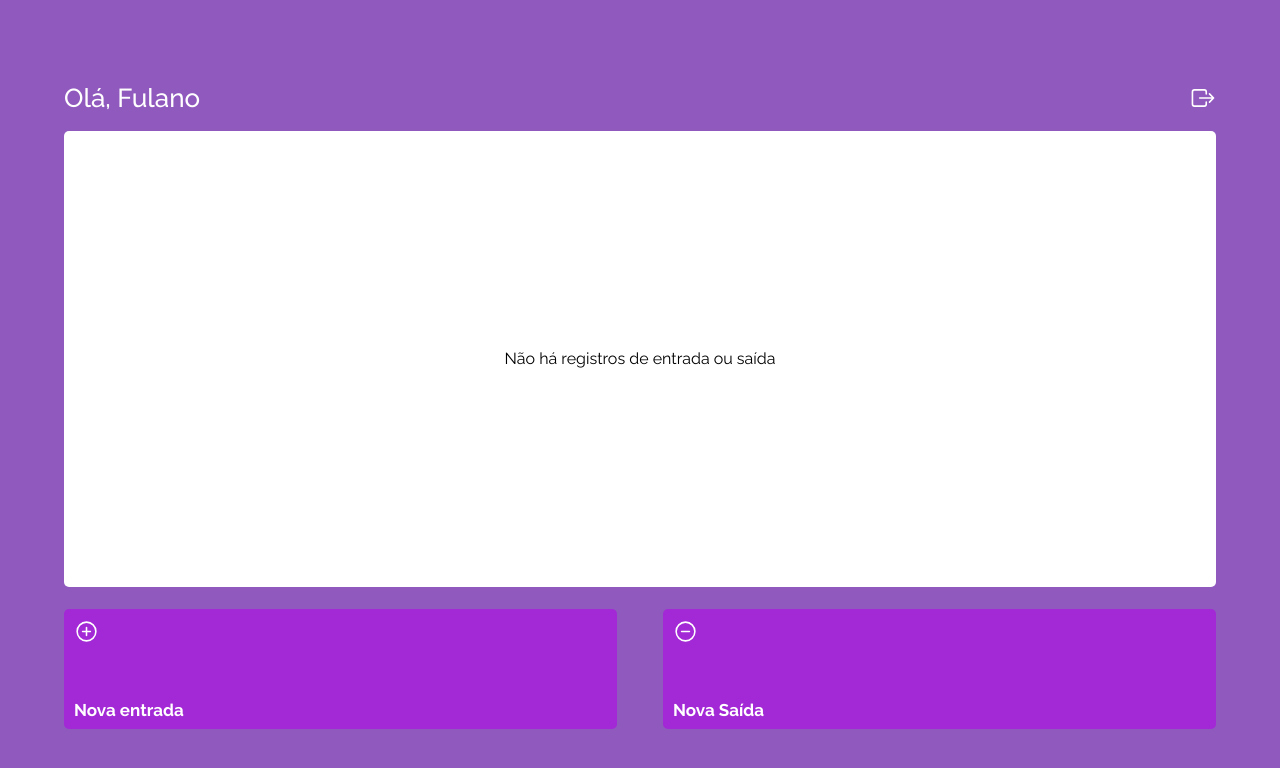
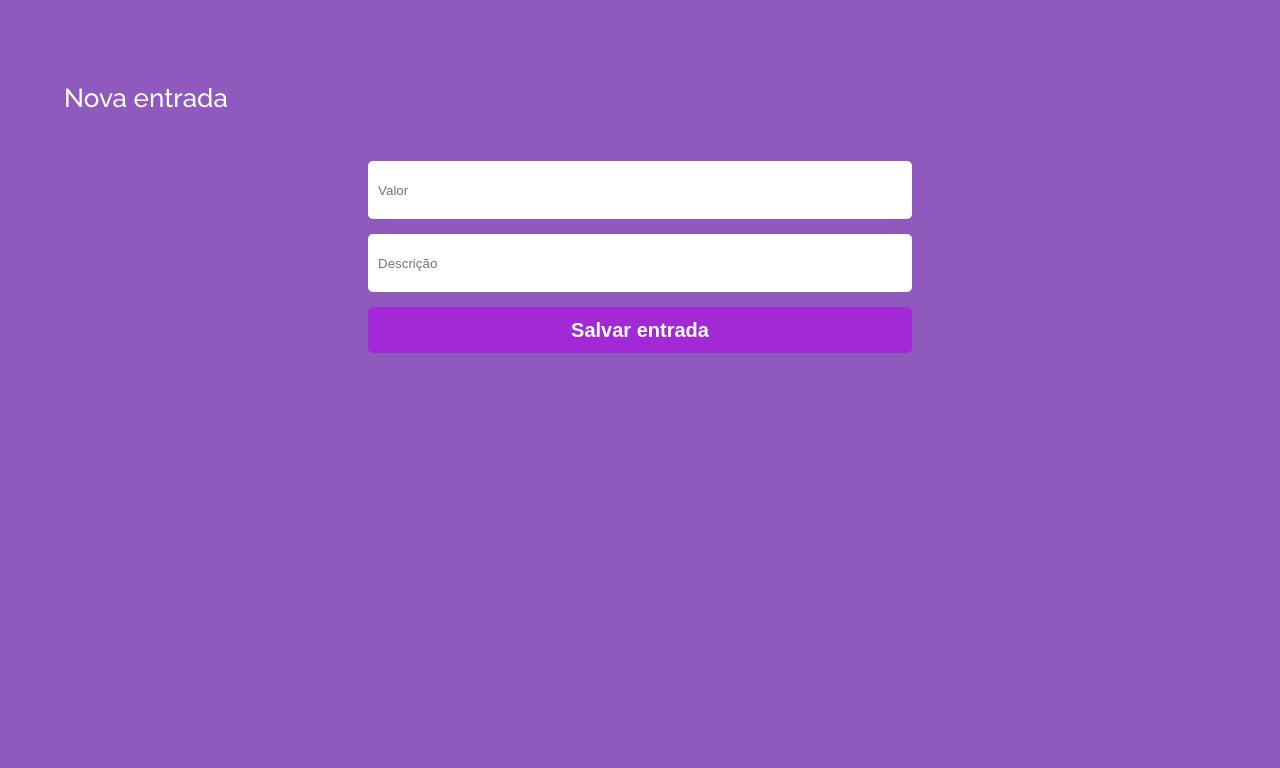
Before and after one commit to Paulo-Piotto/Projeto_14_myWallet_front, a React (Create React App) app: page /add in a window 1280 px wide. Shown: the top 768 px of the page. Built offline with nearby package versions, Linux system fonts and the light colour scheme; a web font is replaced by a local one.

Commit message:
adicionar e remover dinheiro adicionados

```diff
--- a/src/App.js
+++ b/src/App.js
@@ -4,6 +4,8 @@
 import SignUp from './components/signUp';
 import UserContext from './contexts/userContext'
 import Home from './components/home';
+import AddMoney from './components/add';
+import RemoveMoney from './components/remove';
 
 export default function App() {
   const [user, setUser] = useState({});
@@ -21,8 +23,16 @@
             <SignUp />
           </Route>
 
-          <Route>
-            <Home path='/home' exact />
+          <Route path='/home' exact >
+            <Home />
+          </Route>
+
+          <Route path='/add' exact >
+            <AddMoney />
+          </Route>
+
+          <Route  path='/remove' exact >
+            <RemoveMoney />
           </Route>
 
         </Switch>
--- /dev/null
+++ b/src/components/add.js
@@ -0,0 +1,54 @@
+import { MainContainer, Input, Button, Header } from "../styles/style";
+import styled from "styled-components";
+import { transaction } from "../services/api.services";
+import { useContext, useState } from "react";
+import UserContext from "../contexts/userContext";
+import { useHistory } from "react-router-dom";
+
+
+export default function AddMoney(){
+    const { user } = useContext(UserContext);
+    const [operation, setOperation] = useState({
+        value: '',
+        description: ''
+    });
+    const history = useHistory();
+
+    function makeOperation(event){
+        event.preventDefault();
+
+        if(user.token){
+            transaction(operation, user.token)
+                .then((resp) => {
+                    alert('Operação realizada com sucesso!');
+                    history.push('/home');
+                })
+                .catch((error) => {
+                    alert('algo deu errado, tente novamente mais tarde...');
+                })
+        }else{
+            alert('Você precisa estar logado para realizar uma transação');
+        }
+    }
+
+    return (
+        <Container>
+            <Head>
+                <p>Nova entrada</p>
+            </Head>
+            <form onSubmit={makeOperation} >
+                <Input type='number' placeholder='Valor' value={operation.value} onChange={(e) => setOperation({...operation, value: Number(e.target.value)})} required />
+                <Input type='text' placeholder='Descrição' value={operation.description} onChange={(e) => setOperation({...operation, description: e.target.value})} required />
+                <Button type='submit' >Salvar entrada</Button>
+            </form>
+        </Container>
+    );
+}
+
+const Container = styled(MainContainer)`
+    justify-content: flex-start;
+`
+
+const Head = styled(Header)`
+    margin-bottom: 30px;
+`
--- a/src/components/home.js
+++ b/src/components/home.js
@@ -1,8 +1,12 @@
-import { MainContainer } from "../styles/style";
+import { MainContainer, Header } from "../styles/style";
 import styled from "styled-components";
 import { IoExitOutline, IoAddCircleOutline, IoRemoveCircleOutline } from "react-icons/io5";
+import { useHistory } from "react-router-dom";
+import { useContext } from "react/cjs/react.development";
 
 export default function Home(){
+    const history = useHistory();
+
     return (
         <MainContainer>
             <Header>
@@ -13,11 +17,11 @@
                 <p>Não há registros de entrada ou saída</p>
             </InfoTable>
             <Buttons>
-                <Button>
+                <Button onClick={() => history.push('/add')}>
                     <Add />
                     <p>Nova entrada</p>
                 </Button>
-                <Button>
+                <Button onClick={() => history.push('/remove')}>
                     <Remove />
                     <p>Nova Saída</p>
                 </Button>
@@ -25,17 +29,6 @@
         </MainContainer>
     );
 }
-
-const Header = styled.div`
-    width: 100%;
-    height: 10%;
-    display: flex;
-    align-items: center;
-    justify-content: space-between;
-    color: white;
-    font-size: 26px;
-    font-weight: 500;
-`
 
 const InfoTable = styled.div`
     width: 100%;
--- /dev/null
+++ b/src/components/remove.js
@@ -0,0 +1,53 @@
+import { MainContainer, Input, Button, Header } from "../styles/style";
+import styled from "styled-components";
+import { transaction } from "../services/api.services";
+import { useContext, useState } from "react";
+import UserContext from "../contexts/userContext";
+import { useHistory } from "react-router-dom";
+
+export default function RemoveMoney(){
+    const { user } = useContext(UserContext);
+    const [operation, setOperation] = useState({
+        value: '',
+        description: ''
+    });
+    const history = useHistory();
+
+    function makeOperation(event){
+        event.preventDefault();
+
+        if(user.token){
+            transaction({value: (operation.value)*(-1), description: operation.description}, user.token)
+                .then((resp) => {
+                    alert('Operação realizada com sucesso!');
+                    history.push('/home');
+                })
+                .catch((error) => {
+                    alert('algo deu errado, tente novamente mais tarde...');
+                })
+        }else{
+            alert('Você precisa estar logado para realizar uma transação');
+        }
+    }
+
+    return (
+        <Container>
+            <Head>
+                <p>Nova saída</p>
+            </Head>
+            <form onSubmit={makeOperation} >
+                <Input type='number' placeholder='Valor' value={operation.value} onChange={(e) => setOperation({...operation, value: Number(e.target.value)})} required />
+                <Input type='text' placeholder='Descrição' value={operation.description} onChange={(e) => setOperation({...operation, description: e.target.value})} required />
+                <Button type='submit' >Salvar saída</Button>
+            </form>
+        </Container>
+    );
+}
+
+const Container = styled(MainContainer)`
+    justify-content: flex-start;
+`
+
+const Head = styled(Header)`
+    margin-bottom: 30px;
+`
--- a/src/services/api.services.js
+++ b/src/services/api.services.js
@@ -16,7 +16,17 @@
     return axios.post(`${URL}sign-up`, user);
 }
 
+function transaction(money, token){
+    return axios.post(`${URL}transactions`, money, config(token));
+}
+
+function balance(token){
+    return axios.get(`${URL}balance`, config(token));
+}
+
 export{
     signInUser,
     signUpUser,
+    transaction,
+    balance,
 }
--- a/src/styles/style.js
+++ b/src/styles/style.js
@@ -45,10 +45,22 @@
     margin-top: 36px;
 `
 
+const Header = styled.div`
+    width: 100%;
+    height: 10%;
+    display: flex;
+    align-items: center;
+    justify-content: space-between;
+    color: white;
+    font-size: 26px;
+    font-weight: 500;
+`
+
 export{
     MainContainer,
     Input,
     Logo,
     Button,
     TextButton,
+    Header,
 }
```
